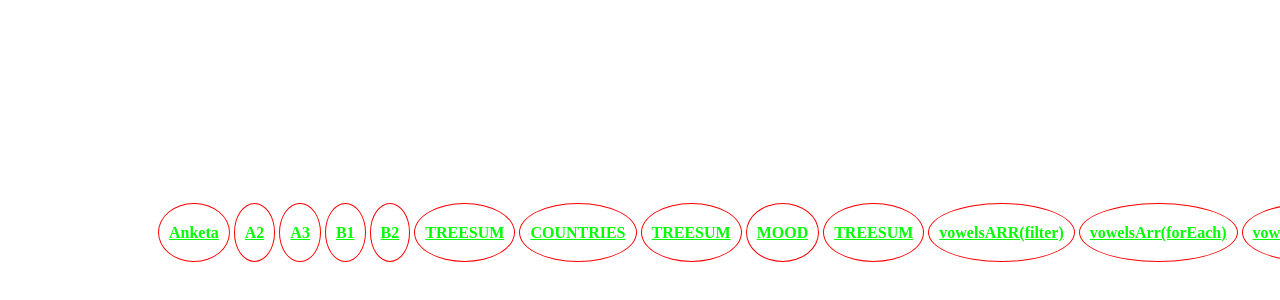
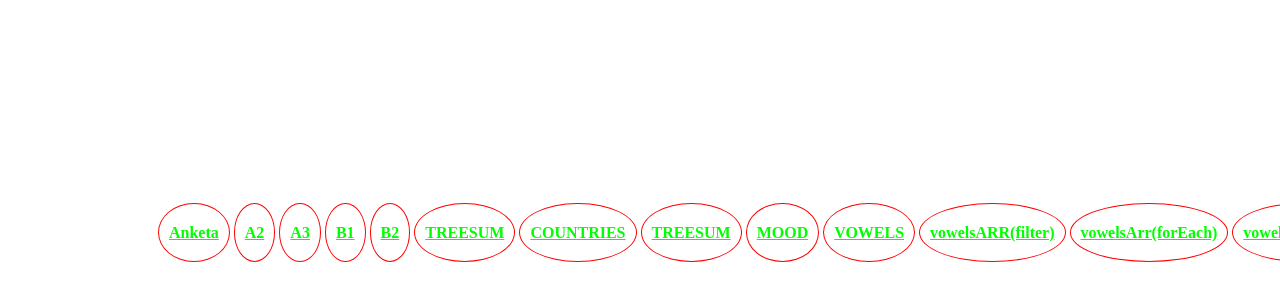
Before and after one commit to LihodievskiyGithub/GitHubPages, a plain HTML site: page index.html in a window 1280 px wide. Shown: the part 84-384 px from the top of the page. Drawn offline with Linux system fonts and the light colour scheme.

Commit message:
Домашнее задание

```diff
--- a/index.html
+++ b/index.html
@@ -45,7 +45,7 @@
     <a class="main" href="homework/COUNTRIES/countries.html" target="_blank">COUNTRIES</a>
     <a class="main" href="homework/homework2/treesum.html" target="_blank">TREESUM</a>
     <a class="main" href="homework/homework3/mood.html" target="_blank">MOOD</a>
-    <a class="main" href="homework/homework3/vowels.html" target="_blank">TREESUM</a>
+    <a class="main" href="homework/homework3/vowels.html" target="_blank">VOWELS</a>
     <a class="main" href="homework/homework3/vowelsARR(filter).html" target="_blank">vowelsARR(filter)</a>
     <a class="main" href="homework/homework3/vowelsArr(forEach).html" target="_blank">vowelsArr(forEach)</a>
     <a class="main" href="homework/homework3/vowelsArrreduce.html" target="_blank">vowelsArrreduce</a>
```
